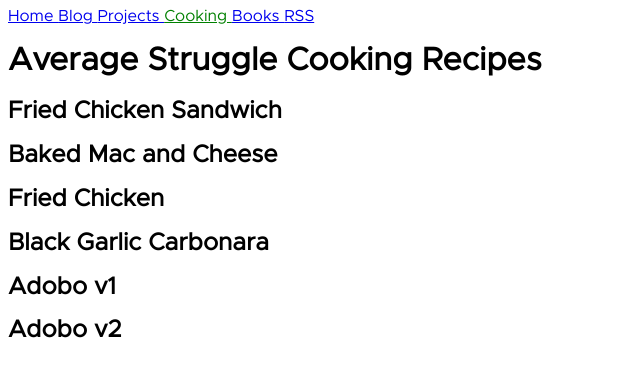
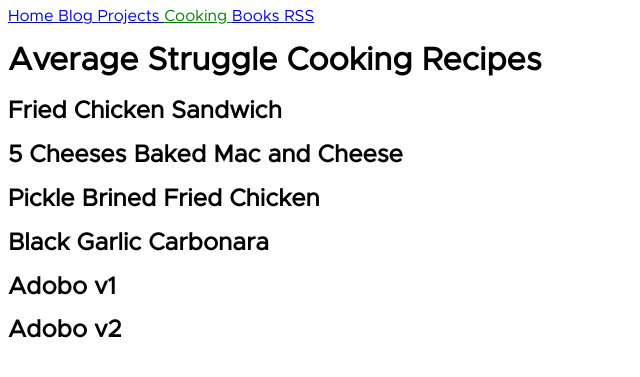
Before and after one commit to gomesac/gomesac.github.io, a Jekyll site: the page built from cooking.html, in a window 1280 px wide. Shown: the top 377 px of the page, without its empty margins (0-640 px from the left). Built offline with Jekyll 4.4.1, drawn with Linux system fonts in a browser that asks for light colours.

Commit message:
Update recipe titles

```diff
--- a/_data/cooking.yml
+++ b/_data/cooking.yml
@@ -1,8 +1,8 @@
 - name: Fried Chicken Sandwich
   ingrediants:
-- name: Baked Mac and Cheese
+- name: 5 Cheeses Baked Mac and Cheese
   ingrediants:
-- name: Fried Chicken
+- name: Pickle Brined Fried Chicken
   ingredients:
 - name: Black Garlic Carbonara
   ingredients:
```
Also changed, not shown: 16 other files.
